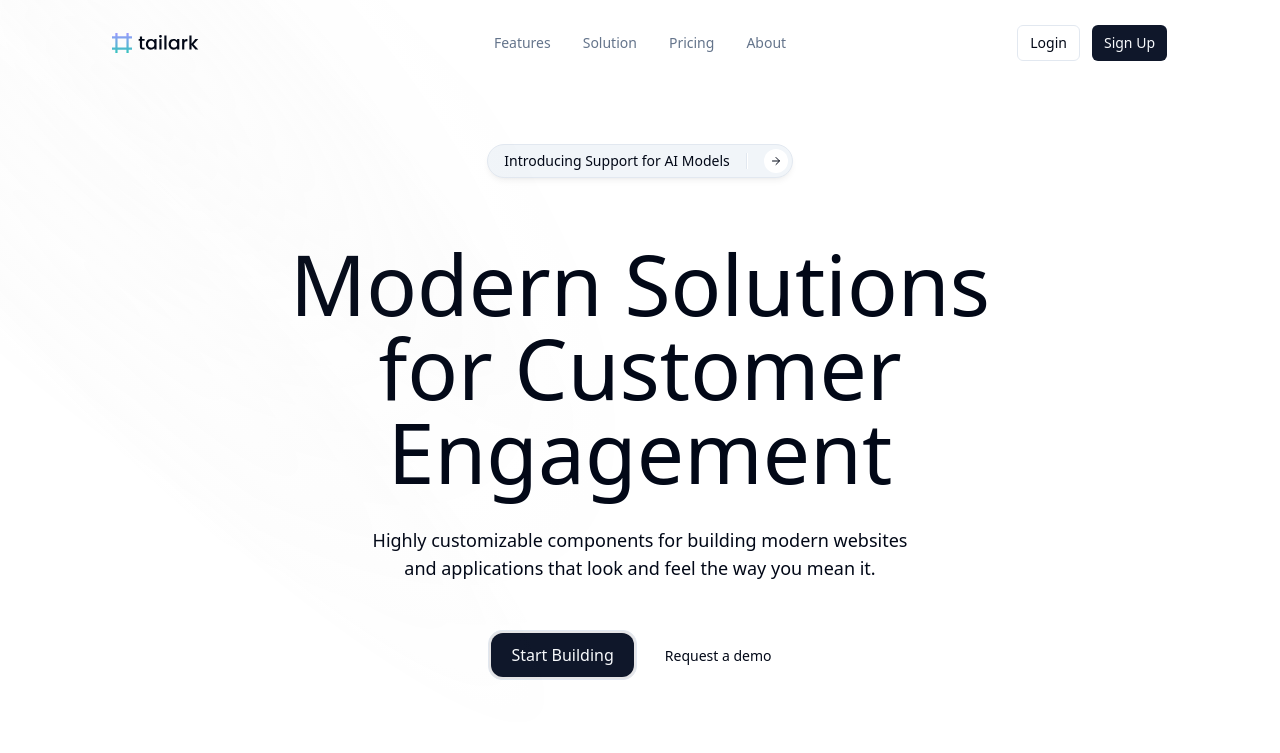
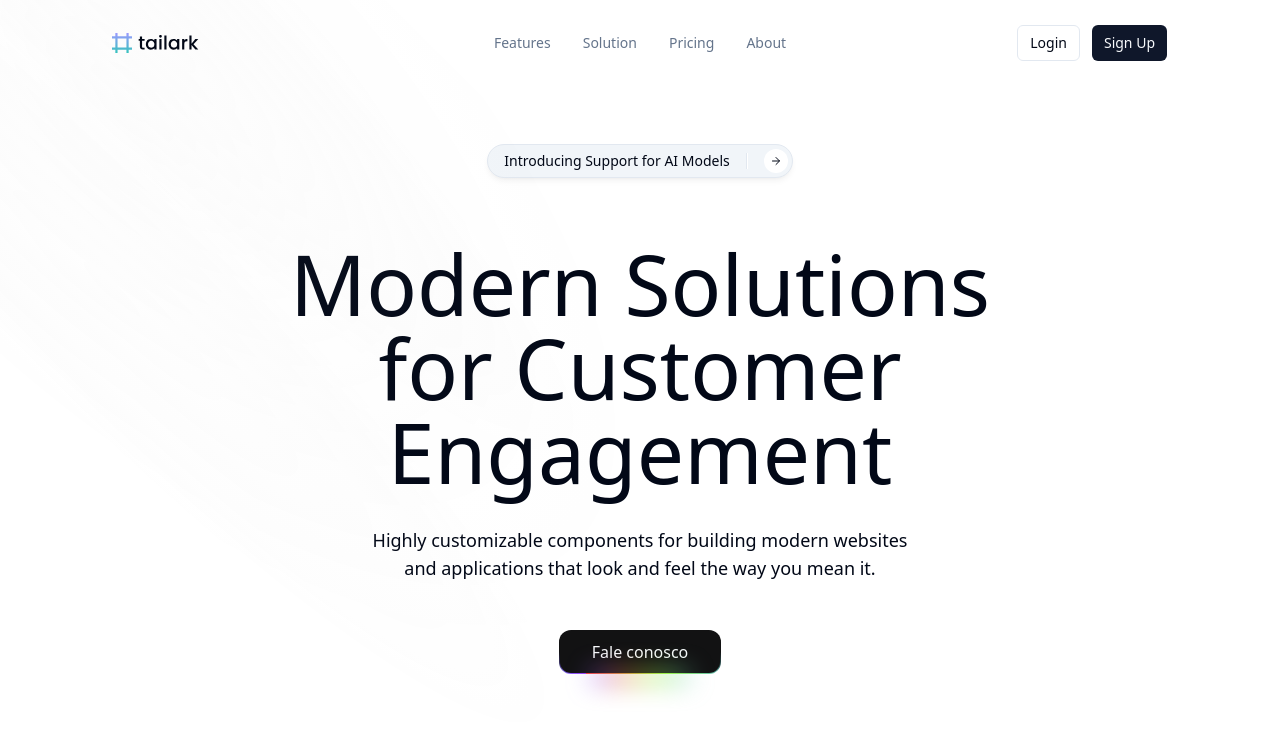
Before and after one commit to NotFake777/impetus-final, a Next.js app: page / in a window 1280 px wide. Shown: the top 753 px of the page. Built offline with nearby package versions, Linux system fonts and the light colour scheme.

Commit message:
feat: implementar RainbowButton e modificar HeroSection para usar único botão CTA 'Fale conosco'

```diff
--- a/src/app/globals.css
+++ b/src/app/globals.css
@@ -29,6 +29,11 @@
     --chart-4: 43 74% 66%;
     --chart-5: 27 87% 67%;
     --radius: 0.5rem;
+    --color-1: 0 100% 63%;
+    --color-2: 270 100% 63%;
+    --color-3: 210 100% 63%;
+    --color-4: 195 100% 63%;
+    --color-5: 90 100% 63%;
   }
   .dark {
     --background: 222.2 84% 4.9%;
@@ -55,6 +60,11 @@
     --chart-3: 30 80% 55%;
     --chart-4: 280 65% 60%;
     --chart-5: 340 75% 55%;
+    --color-1: 0 100% 63%;
+    --color-2: 270 100% 63%;
+    --color-3: 210 100% 63%;
+    --color-4: 195 100% 63%;
+    --color-5: 90 100% 63%;
   }
 }
 
--- a/src/components/ui/hero-section-1.tsx
+++ b/src/components/ui/hero-section-1.tsx
@@ -4,6 +4,7 @@ import Link from 'next/link'
 import { ArrowRight, ChevronRight, Menu, X } from 'lucide-react'
 import { Button } from '@/components/ui/button'
 import { AnimatedGroup } from '@/components/ui/animated-group'
+import { RainbowButton } from '@/components/ui/rainbow-button'
 import { cn } from '@/lib/utils'
 
 const transitionVariants = {
@@ -119,28 +120,9 @@ export function HeroSection() {
                                         ...transitionVariants,
                                     }}
                                     className="mt-12 flex flex-col items-center justify-center gap-2 md:flex-row">
-                                    <div
-                                        key={1}
-                                        className="bg-foreground/10 rounded-[14px] border p-0.5">
-                                        <Button
-                                            asChild
-                                            size="lg"
-                                            className="rounded-xl px-5 text-base">
-                                            <Link href="#link">
-                                                <span className="text-nowrap">Start Building</span>
-                                            </Link>
-                                        </Button>
-                                    </div>
-                                    <Button
-                                        key={2}
-                                        asChild
-                                        size="lg"
-                                        variant="ghost"
-                                        className="h-10.5 rounded-xl px-5">
-                                        <Link href="#link">
-                                            <span className="text-nowrap">Request a demo</span>
-                                        </Link>
-                                    </Button>
+                                    <Link href="#link">
+                                        <RainbowButton>Fale conosco</RainbowButton>
+                                    </Link>
                                 </AnimatedGroup>
                             </div>
                         </div>
--- /dev/null
+++ b/src/components/ui/rainbow-button.tsx
@@ -0,0 +1,31 @@
+import React from "react";
+
+import { cn } from "@/lib/utils";
+
+export function RainbowButton({
+  children,
+  className,
+  ...props
+}: React.ButtonHTMLAttributes<HTMLButtonElement>) {
+  return (
+    <button
+      className={cn(
+        "group relative inline-flex h-11 animate-rainbow cursor-pointer items-center justify-center rounded-xl border-0 bg-[length:200%] px-8 py-2 font-medium text-primary-foreground transition-colors [background-clip:padding-box,border-box,border-box] [background-origin:border-box] [border:calc(0.08*1rem)_solid_transparent] focus-visible:outline-none focus-visible:ring-1 focus-visible:ring-ring disabled:pointer-events-none disabled:opacity-50",
+
+        // before styles
+        "before:absolute before:bottom-[-20%] before:left-1/2 before:z-0 before:h-1/5 before:w-3/5 before:-translate-x-1/2 before:animate-rainbow before:bg-[linear-gradient(90deg,hsl(var(--color-1)),hsl(var(--color-5)),hsl(var(--color-3)),hsl(var(--color-4)),hsl(var(--color-2)))] before:bg-[length:200%] before:[filter:blur(calc(0.8*1rem))]",
+
+        // light mode colors
+        "bg-[linear-gradient(#121213,#121213),linear-gradient(#121213_50%,rgba(18,18,19,0.6)_80%,rgba(18,18,19,0)),linear-gradient(90deg,hsl(var(--color-1)),hsl(var(--color-5)),hsl(var(--color-3)),hsl(var(--color-4)),hsl(var(--color-2)))]",
+
+        // dark mode colors
+        "dark:bg-[linear-gradient(#fff,#fff),linear-gradient(#fff_50%,rgba(255,255,255,0.6)_80%,rgba(0,0,0,0)),linear-gradient(90deg,hsl(var(--color-1)),hsl(var(--color-5)),hsl(var(--color-3)),hsl(var(--color-4)),hsl(var(--color-2)))]",
+
+        className,
+      )}
+      {...props}
+    >
+      {children}
+    </button>
+  );
+}
--- a/tailwind.config.js
+++ b/tailwind.config.js
@@ -53,7 +53,21 @@ module.exports = {
   				'3': 'hsl(var(--chart-3))',
   				'4': 'hsl(var(--chart-4))',
   				'5': 'hsl(var(--chart-5))'
-  			}
+  			},
+  			"color-1": "hsl(var(--color-1))",
+  			"color-2": "hsl(var(--color-2))",
+  			"color-3": "hsl(var(--color-3))",
+  			"color-4": "hsl(var(--color-4))",
+  			"color-5": "hsl(var(--color-5))"
+  		},
+  		animation: {
+  			rainbow: "rainbow var(--speed, 2s) infinite linear",
+  		},
+  		keyframes: {
+  			rainbow: {
+  				"0%": { "background-position": "0%" },
+  				"100%": { "background-position": "200%" },
+  			},
   		}
   	}
   },
```
